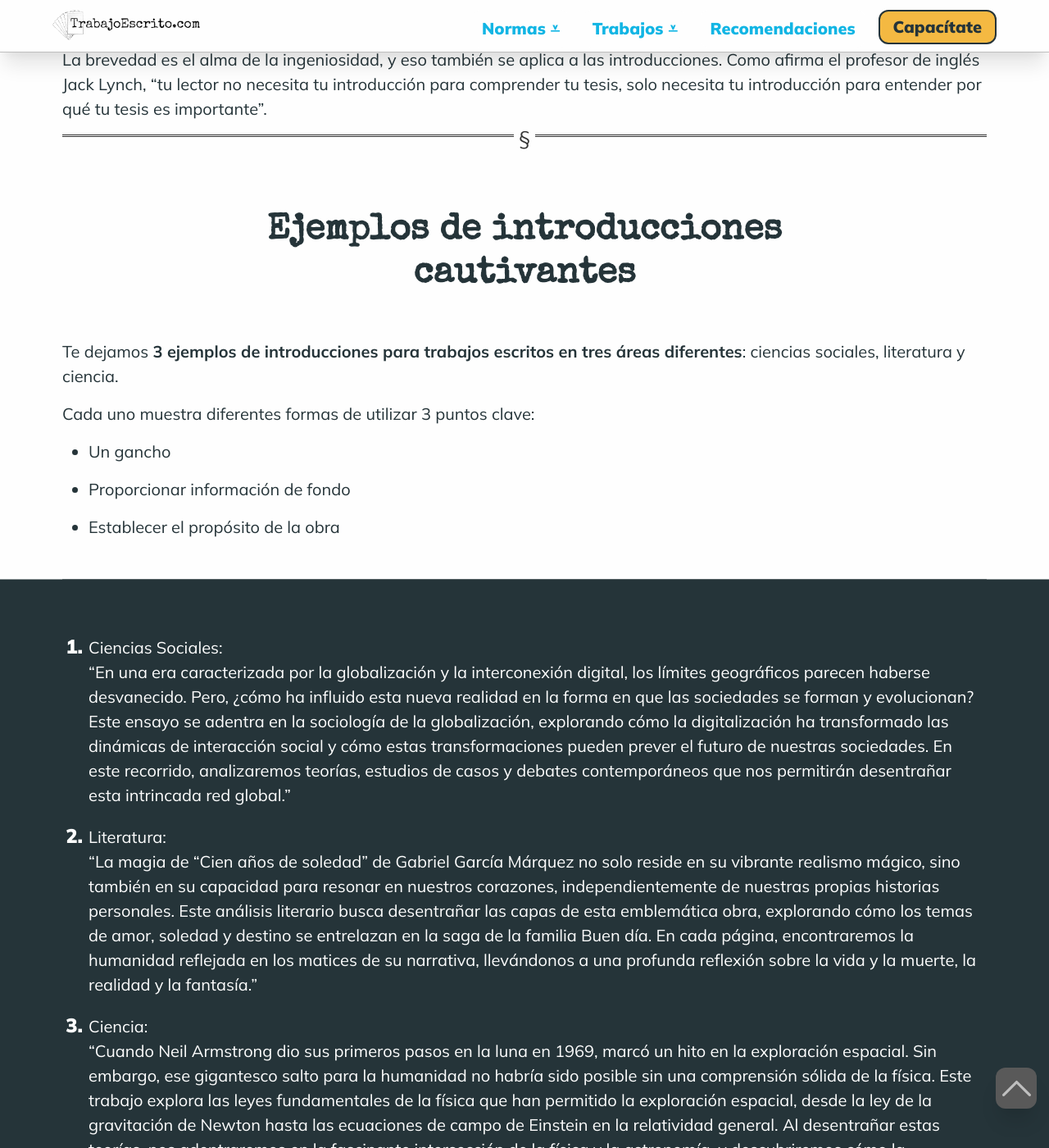
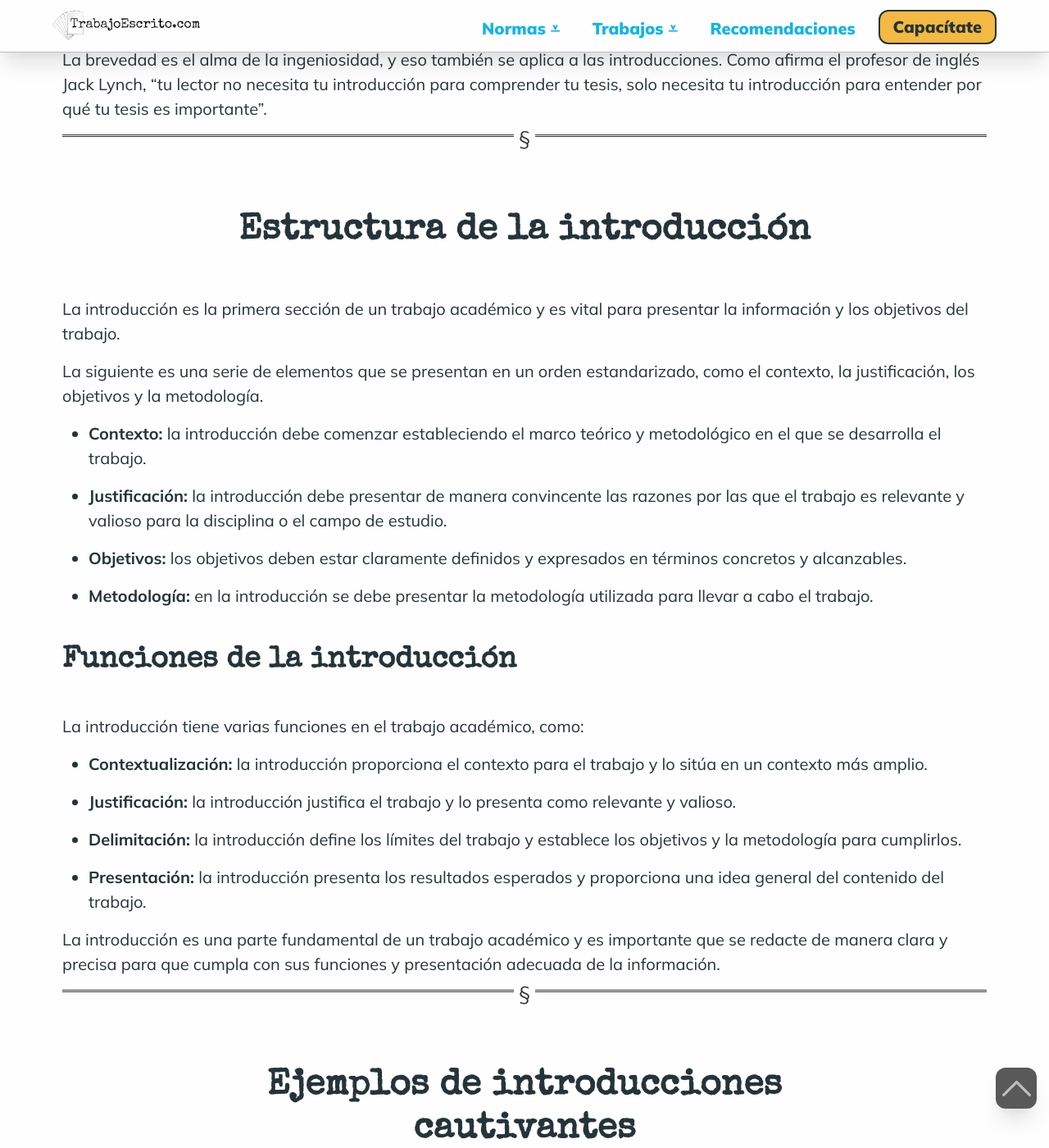
Before and after one commit to Klerpson/trabajoescrito, a Jekyll site: the page built from introduccion-trabajo-escrito.md, in a window 1280 px wide and 1400 px high, scrolled down 1851 px. Shown: the whole window at 82% size. Built offline with Jekyll 4.4.1, drawn with Linux system fonts in a browser that asks for light colours; some web fonts are replaced; some of the changed text lies outside the part shown.

Commit message:
home ready

```diff
--- a/index.html
+++ b/index.html
@@ -151,6 +151,9 @@ boton_mas_title: "Buscador"
         <a href="{{site.baseurl}}/anexos-trabajo-escrito" class="boton" title="Anexos">Anexos</a>
       </li>
       <li>
+        <a href="{{site.baseurl}}/resumen-trabajo-escrito" class="boton" title="Resumen">Resumen</a>
+      </li>
+      <li>
         <a href="{{site.baseurl}}/bibliografia-trabajo-escrito" class="boton" title="Bibliografía">Bibliografía</a>
       </li>
       <li>
--- a/introduccion-trabajo-escrito.md
+++ b/introduccion-trabajo-escrito.md
@@ -5,14 +5,16 @@ description: "Te queremos compartir las técnicas y los pasos para realizar una
 h1: "La introducción de un Trabajo Escrito: técnicas, ejemplos y consejos"
 intro: "Alguna vez te has preguntado, '¿qué es y cómo se hace una introducción de un trabajo escrito?' Si es así, no estás solo."
 boton_info: "estructura"
-boton_info_title: "Medidas"
+boton_info_title: "Cómo hacer"
 boton_mas: "descargas"
-boton_mas_title: "Estándar"
+boton_mas_title: "Ejemplos"
 vertical: true
 ---
 Como muchos autores saben, comenzar es a menudo lo más difícil. Pero, como dijo una vez el famoso escritor Mark Twain, "el secreto de adelantar es comenzar".
 
 Te queremos compartir las técnicas y los pasos para realizar una introducción cautivadora. También, te proporcionaremos ejemplos concretos y asesoramiento de expertos para ayudarte a dominar este arte crucial.
+<!-- Anclaje para que la barra fijada no cubra el siguiente subtítulo -->
+{:id="estructura"}
 
 ## Cómo se hace una buena introducción
 
@@ -38,7 +40,33 @@ Esta es tu oportunidad para decirle a tu lector qué puede esperar aprender o ob
 
 La brevedad es el alma de la ingeniosidad, y eso también se aplica a las introducciones. Como afirma el profesor de inglés Jack Lynch, "tu lector no necesita tu introducción para comprender tu tesis, solo necesita tu introducción para entender por qué tu tesis es importante".
 
------
+----
+
+## Estructura de la introducción
+
+La introducción es la primera sección de un trabajo académico y es vital para presentar la información y los objetivos del trabajo.
+
+La siguiente es una serie de elementos que se presentan en un orden estandarizado, como el contexto, la justificación, los objetivos y la metodología.
+
+- **Contexto:** la introducción debe comenzar estableciendo el marco teórico y metodológico en el que se desarrolla el trabajo.
+- **Justificación:** la introducción debe presentar de manera convincente las razones por las que el trabajo es relevante y valioso para la disciplina o el campo de estudio.
+- **Objetivos:** los objetivos deben estar claramente definidos y expresados en términos concretos y alcanzables.
+- **Metodología:** en la introducción se debe presentar la metodología utilizada para llevar a cabo el trabajo.
+
+### Funciones de la introducción
+
+La introducción tiene varias funciones en el trabajo académico, como:
+
+- **Contextualización:** la introducción proporciona el contexto para el trabajo y lo sitúa en un contexto más amplio.
+- **Justificación:** la introducción justifica el trabajo y lo presenta como relevante y valioso.
+- **Delimitación:** la introducción define los límites del trabajo y establece los objetivos y la metodología para cumplirlos.
+- **Presentación:** la introducción presenta los resultados esperados y proporciona una idea general del contenido del trabajo.
+
+La introducción es una parte fundamental de un trabajo académico y es importante que se redacte de manera clara y precisa para que cumpla con sus funciones y presentación adecuada de la información.
+<!-- Anclaje para que la barra fijada no cubra el siguiente subtítulo -->
+{:id="descargas"}
+
+----
 
 ## Ejemplos de introducciones cautivantes
 
```
Also changed, not shown: resumen-trabajo-escrito.md (added, +56 -0 lines), 6 other files.
